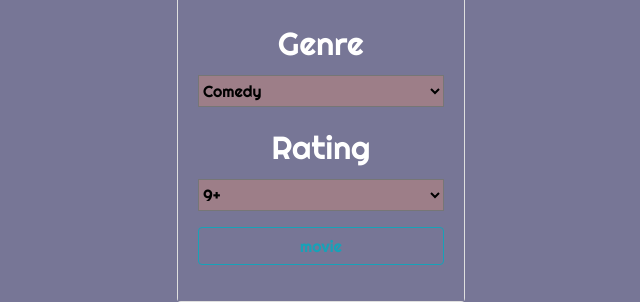
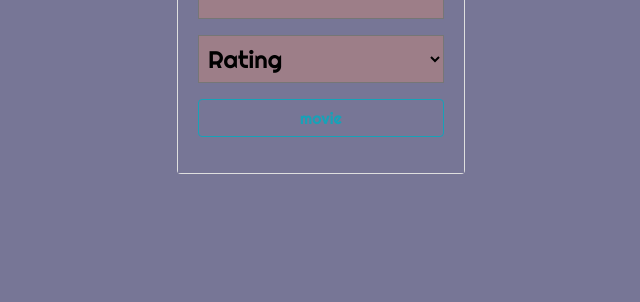
Before and after one commit to Trizzlenova/NTPXR, a Flask app: page / in a window 1280 px wide. Shown: the part 498-800 px from the top of the page, without its empty margins (319-959 px from the left). Run offline with Flask 2, Linux system fonts and the light colour scheme; data comes from the database, SQL or seed files in the repository; both versions use the stored data as it was after the commit; data that the repository does not hold is empty; parts of the project's set-up code (start-up, migrations or seed data) failed here and were passed over; some libraries are stand-ins or nearby versions.

Commit message:
css adjustment

```diff
--- a/ntpxr/find_and_update_movie_data.py
+++ b/ntpxr/find_and_update_movie_data.py
@@ -24,7 +24,7 @@ for div in main.findAll('div'):
     for span in li.findAll('span', {'class': "nm-collections-title-name"}):
       data.append(span.text)
 
-data = list(set(data))[:1]
+data = list(set(data))[:0]
 # =====================================
 
 
--- a/ntpxr/static/main.css
+++ b/ntpxr/static/main.css
@@ -11,19 +11,25 @@ body, .card-body {
 
 #replacement {
   height: 100vh;
+  margin: 0 auto;
 }
 
 #title {
   text-align: center;
-  font-size: 4em
+  font-size: 2em;
 }
 
 select {
   background-color: #9d7e88;
   width: 100%;
   height: 2em;
-  padding: 0;
-  margin: 0;
+  font-size: 1.5em;
+  text-indent: 5px;
+}
+
+option {
+  margin: 0 auto;
+  width: 100%;
 }
 
 img.card-img-top {
--- a/ntpxr/templates/main.html
+++ b/ntpxr/templates/main.html
@@ -25,16 +25,14 @@
         <form>
          <fieldset>
             <p>
-               <label>Genre</label>
-               <select id = "genre">
-                 <option value = "Comedy">Comedy</option>
-                 <option value = "Drama">Drama</option>
-                 <option value = "Documentary">Documentary</option>
-               </select>
+              <!-- <label>Genre</label> -->
+              <select id='genre_list'></select>
+              <!-- <option value='' disabled selected>Genre</option> -->
             </p>
             <p>
-               <label>Rating</label>
+               <!-- <label>Rating</label> -->
                <select id = "rating">
+                <option value="" disabled selected>Rating</option>
                  <option value = "9">9+</option>
                  <option value = "8">8+</option>
                  <option value = "7">7+</option>
@@ -58,10 +56,29 @@
   <script src="https://maxcdn.bootstrapcdn.com/bootstrap/4.0.0/js/bootstrap.min.js" integrity="sha384-JZR6Spejh4U02d8jOt6vLEHfe/JQGiRRSQQxSfFWpi1MquVdAyjUar5+76PVCmYl" crossorigin="anonymous"></script>
   <script src="https://unpkg.com/axios/dist/axios.min.js"></script>
   <script type="text/javascript">
+
+
+
     var movieApi = document.getElementById('movieApi')
     var extra = document.getElementById('extra')
     var card = document.getElementsByTagName('img')
     var title = document.getElementById('title')
+    var genre_list = document.getElementById('genre_list')
+
+    function load_genre_list() {
+      axios.get('/genre/api')
+      .then(function(response) {
+        data = response.data
+        for(i in data) {
+          var node = document.createElement('option')
+          var textnode = document.createTextNode(data[i].category)
+          node.appendChild(textnode)
+          genre_list.appendChild(node)
+        }
+      })
+    }
+
+    load_genre_list()
 
     function randomizer(arr) {
       var random = Math.floor(Math.random() * arr.length)
@@ -71,20 +88,6 @@
       card[0].src = content
     }
 
-  //   function randomizer(arr) {
-  //     var random = Math.floor(Math.random() * arr.length)
-  //     card[0].innerHTML = ""
-  //     var content = `<div class="card" style="width: 18rem;">
-  //   <img class="card-img-top" src=${arr[random].image} alt="Card image cap">
-  //   <div class="card-body">
-  //     <form>
-  //      <h1>${arr[random].title}</h1>
-  //   </form>
-  //   <div id='extra'></div>
-  //   </div>
-  // </div>`
-  //       card[0].innerHTML += content
-  //   }
 
     movieApi.addEventListener('click', function(e) {
       e.preventDefault()
@@ -93,7 +96,7 @@
         data = response.data
         var chosenMovies = []
         for(i in data) {
-          if(data[i].genre.indexOf(genre.value) !== -1 && parseInt(data[i].rating) > parseInt(rating.value)) {
+          if(data[i].genre.indexOf(genre_list.value) !== -1 && parseInt(data[i].rating) > parseInt(rating.value)) {
               chosenMovies.push(data[i])
           }
         }
```
Also changed, not shown: ntpxr/site.db.
